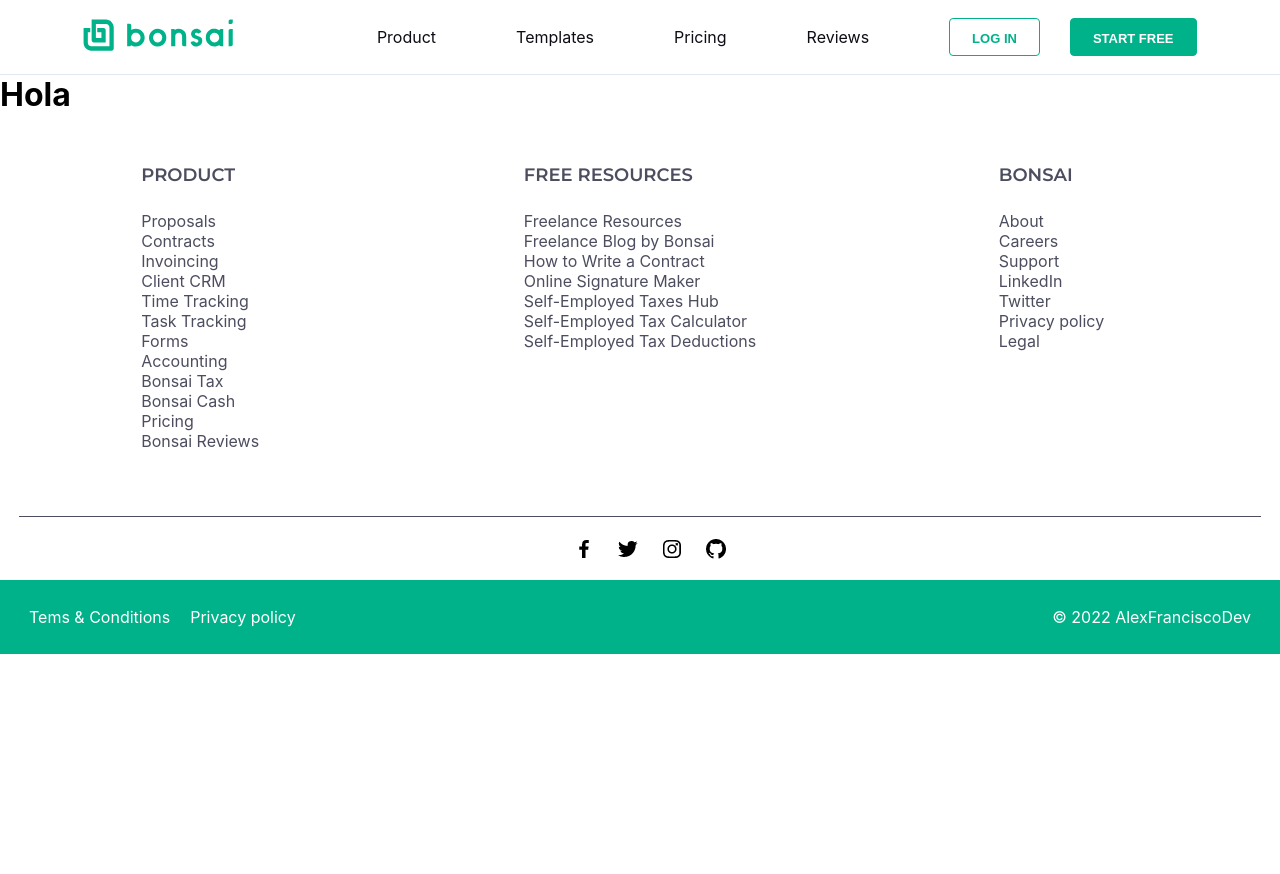
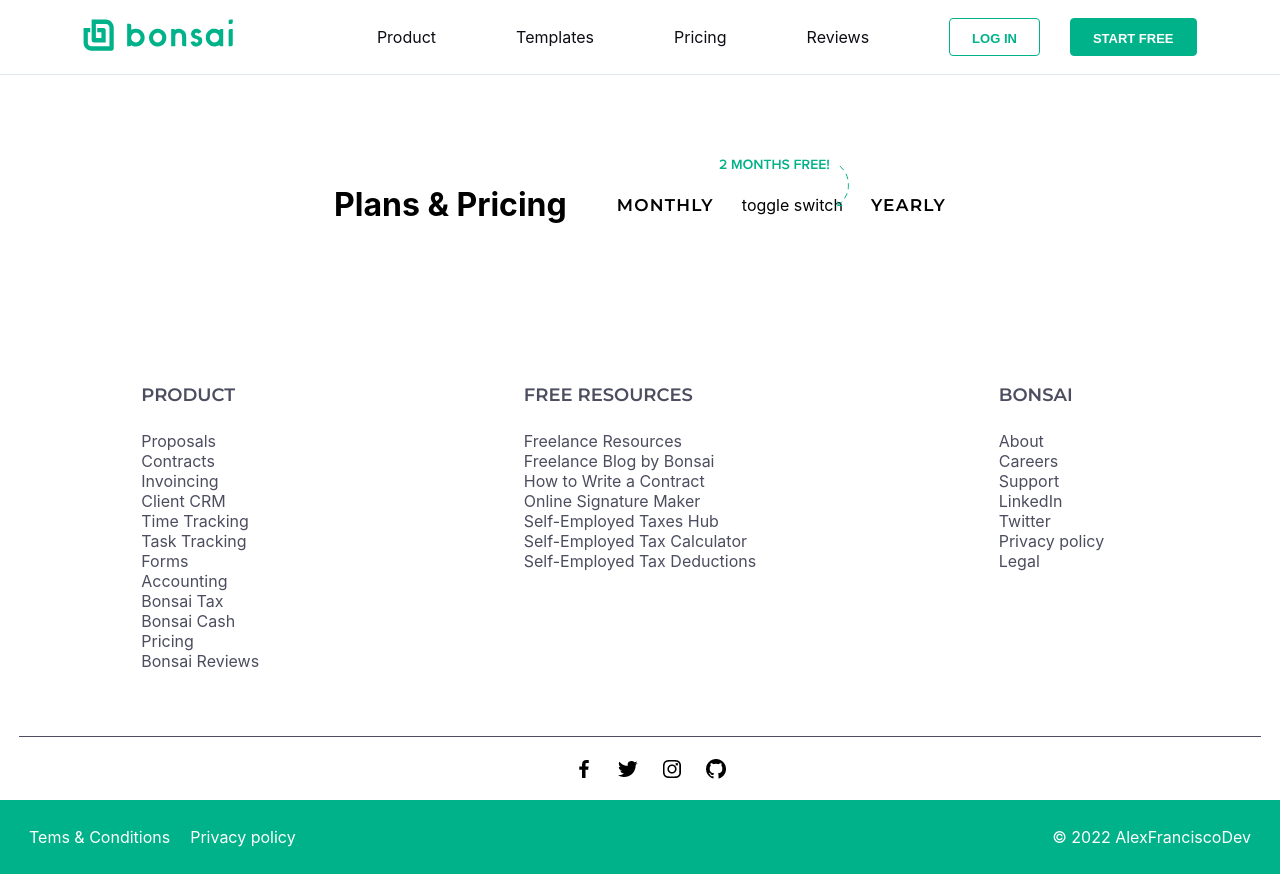
Before and after one commit to AlexFranciscoDev/Bonsai_app, a React (Create React App) app in the folder bonsai_app/: page / in a window 1280 px wide. Before the commit the page ends 800 px from the top, so only its background shows below. Built offline with nearby package versions, Linux system fonts and the light colour scheme.

Commit message:
pricing intro

```diff
--- a/bonsai_app/src/App.js
+++ b/bonsai_app/src/App.js
@@ -1,14 +1,17 @@
 import './App.scss';
 import { Navbar } from './components/Navbar';
 import { Footer } from "./components/Footer";
+import { Pricing } from './components/Pricing';
 //import './prueba.scss'
 
 function App() {
   return (
     <div>
-    <Navbar/>
-    <h1>Hola</h1>
-    <Footer/>
+      <Navbar />
+      <div className="container">
+        <Pricing />
+      </div>
+      <Footer />
     </div>
   );
 }
--- a/bonsai_app/src/App.scss
+++ b/bonsai_app/src/App.scss
@@ -1,5 +1,6 @@
 @use "./styles/navbar";
 @use "./styles/footer";
+@use "./styles/bodyStyles/Pricing.scss";
 
 * {
   margin: 0;
@@ -18,3 +19,9 @@
 a {
   text-decoration: none;
 }
+
+/* Styles container */
+.container {
+  padding: 110px 40px;
+  width: 100%;
+}
--- /dev/null
+++ b/bonsai_app/src/components/Pricing.js
@@ -0,0 +1,17 @@
+import React from 'react'
+
+export const Pricing = () => {
+    return (
+        <div>
+            <div className="pricing_container">
+                <h1>Plans & Pricing</h1>
+                <div className="switch_container">
+                    <span>MONTHLY</span>
+                    <div className="switch_toggle">toggle switch</div>
+                    <span>YEARLY</span>
+                    <img src={process.env.PUBLIC_URL + "/img/switchbutton.svg"} alt="Switch button" />
+                </div>
+            </div>
+        </div>
+    )
+}
--- /dev/null
+++ b/bonsai_app/src/styles/bodyStyles/Pricing.scss
@@ -0,0 +1,35 @@
+@import '../utilities/variables';
+
+.pricing_container {
+    display: flex;
+    flex-direction: row;
+    justify-content: center;
+    flex-wrap: wrap;
+}
+
+.switch_container {
+    display: flex;
+    margin-left: 50px;
+    justify-content: space-around;
+    align-items: center;
+    position: relative;
+
+    span {
+        font-weight: 600;
+        font-family: "Montserrat", "Helvetica Neue", Arial;
+        font-size: 17px;
+        letter-spacing: 1.22px;
+        text-transform: uppercase;
+    }
+
+    .switch_toggle {
+        margin-left: 28px;
+        margin-right: 28px;
+    }
+
+    img {
+        position: absolute;
+        margin-top: -43px;
+        margin-right: -6px;
+    }
+}
```
Also changed, not shown: bonsai_app/public/img/switchbutton.svg (added).
